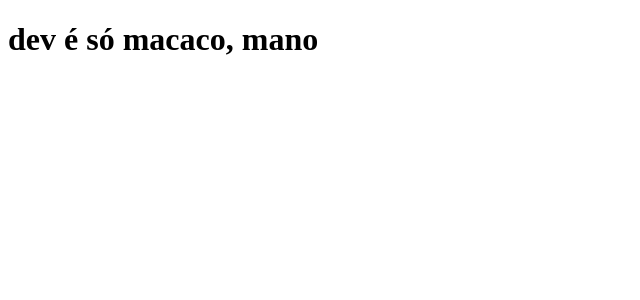
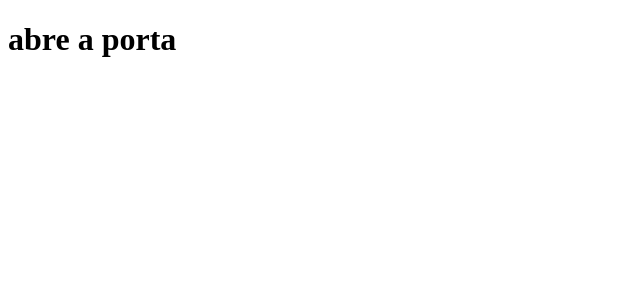
Before and after one commit to felipealxndre/clone-tabnews, a Next.js app: page / in a window 1280 px wide. Shown: the top 300 px of the page, without its empty margins (0-640 px from the left). Built offline with nearby package versions, Linux system fonts and the light colour scheme.

Commit message:
atualizando a mensagem para entrar no quarto

```diff
--- a/pages/index.js
+++ b/pages/index.js
@@ -1,5 +1,5 @@
 function Home() {
-    return <h1>dev é só macaco, mano</h1>
+    return <h1>abre a porta</h1>
 }
 
 export default Home;
```
